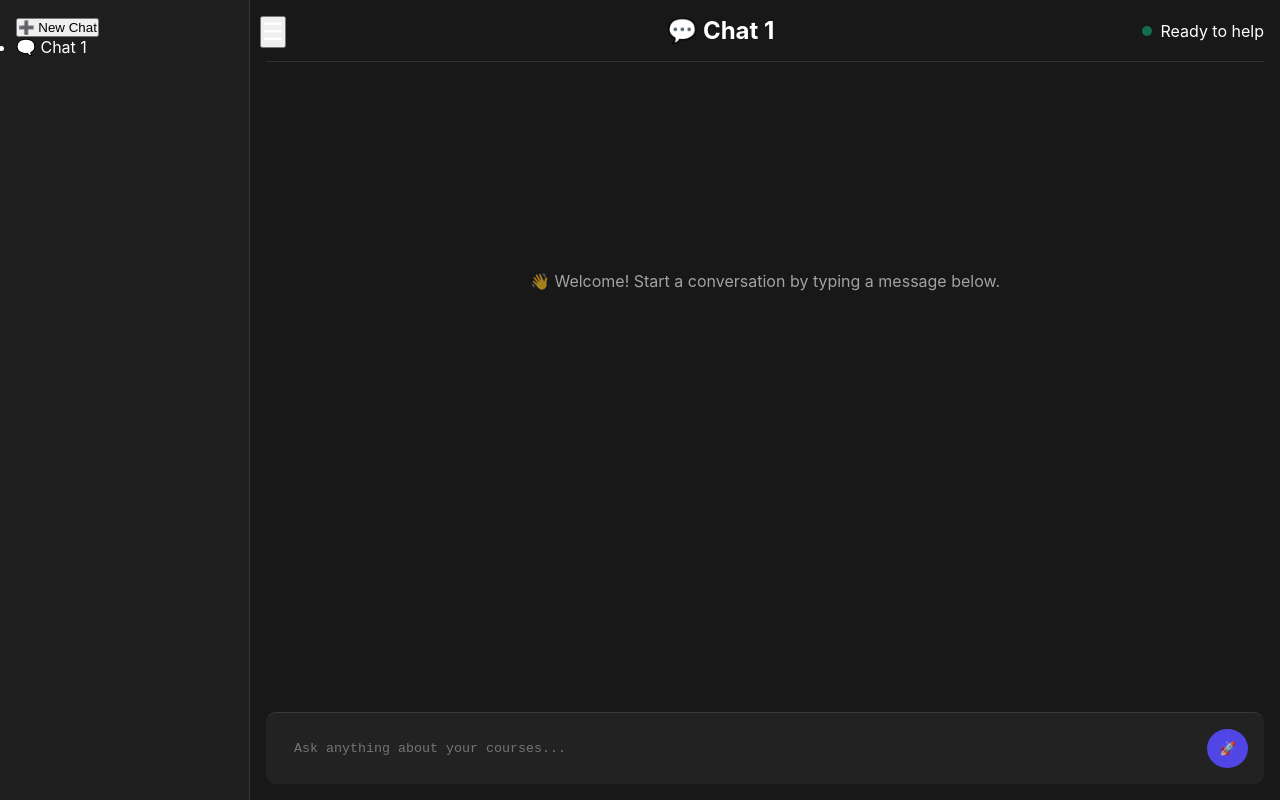
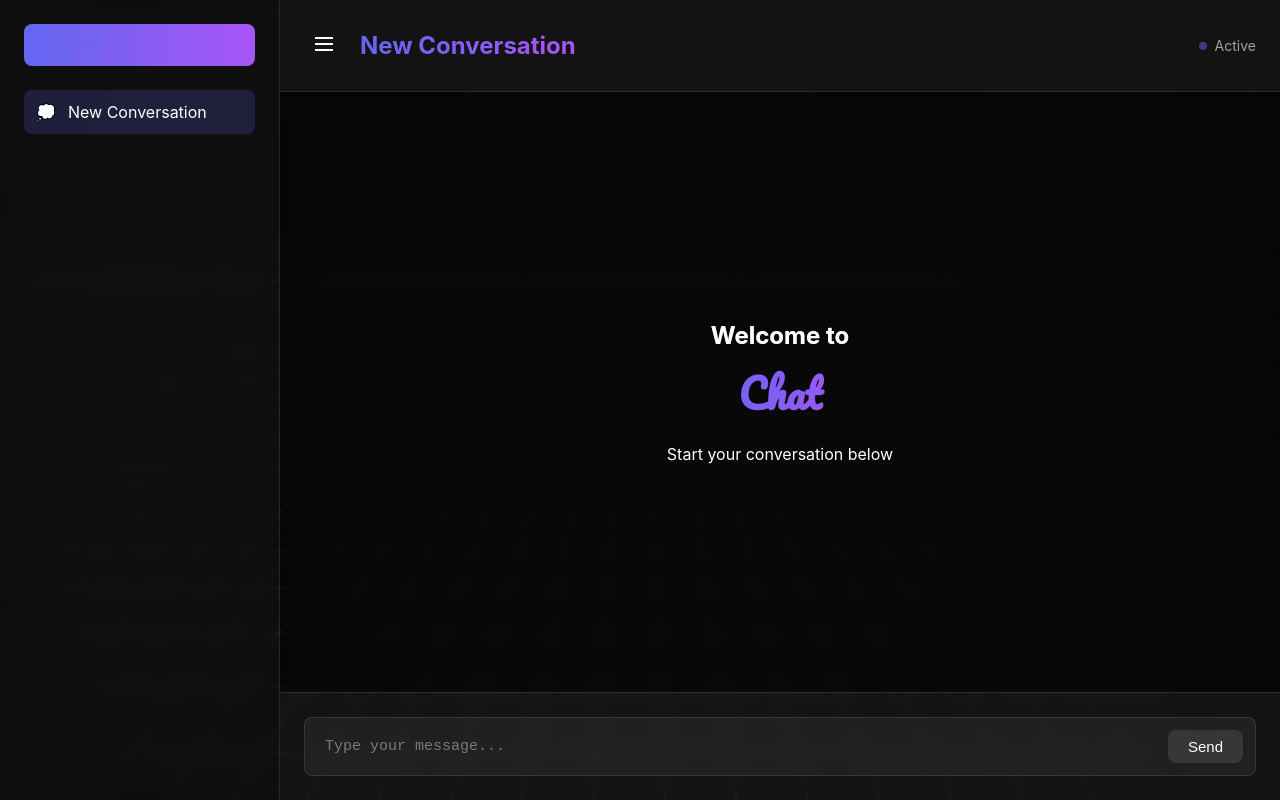
Before and after one commit to azeebneuron/soft-engg-project-jan-2025-se-Jan-31, a Vue app in the folder vue-project/: page /chatbot in a window 1280 px wide. Built offline with nearby package versions, Linux system fonts and the light colour scheme.

Commit message:
Added new theme for the chatinterface

```diff
--- a/vue-project/package.json
+++ b/vue-project/package.json
@@ -16,6 +16,7 @@
   },
   "devDependencies": {
     "@eslint/js": "^9.18.0",
+    "@mdi/js": "^7.4.47",
     "@vitejs/plugin-vue": "^5.2.1",
     "@vue/eslint-config-prettier": "^10.1.0",
     "eslint": "^9.18.0",
--- a/vue-project/src/views/ChatInterface.vue
+++ b/vue-project/src/views/ChatInterface.vue
@@ -1,56 +1,73 @@
 <template>
-  <div class="chat-app">
-    <!-- Sidebar for Conversation History -->
+  <div :class="isDarkMode ? 'dark-mode' : 'light-mode'" class="chat-app">
+    <div class="grid-background"></div>
+    <div class="grid-fade"></div>
+
+    <!-- Refined Sidebar -->
     <div class="sidebar" :class="{ hidden: isSidebarHidden }">
-      <button class="new-chat-button" @click="startNewChat">➕ New Chat</button>
-      <transition name="slide">
-        <ul v-show="!isSidebarHidden">
-          <li v-for="(conversation, index) in conversationHistory" :key="index" @click="loadConversation(conversation)">
-            🗨️ {{ conversation.title }}
-          </li>
-        </ul>
-      </transition>
+      <button class="new-chat-button" @click="startNewChat">
+        <span class="gradient-text">New Conversation</span>
+      </button>
+
+      <div class="conversation-list">
+        <div v-for="(conversation, index) in conversationHistory"
+             :key="index"
+             @click="loadConversation(conversation)"
+             :class="['conversation-item', { active: currentConversation.id === conversation.id }]">
+          <span class="conversation-icon">💭</span>
+          <span class="conversation-title">{{ conversation.title }}</span>
         </div>
-    <button class="sidebar-toggle" @click="toggleSidebar">☰</button>
-
-    <!-- Chat Interface -->
-    <div class="chat-interface" :class="{ expanded: isSidebarHidden }">
-      <div class="chat-container">
-        <!-- Chat Header -->
-        <div class="chat-header">
-          <button class="sidebar-toggle-inline" @click="toggleSidebar">☰</button>
-          <h2>💬 {{ currentConversation.title }}</h2>
-          <div class="chat-status">
-            <span class="status-indicator"></span>
-            Ready to help
       </div>
     </div>
 
-        <!-- Chat Messages -->
+    <!-- Main Chat Area -->
+    <div class="chat-interface" :class="{ expanded: isSidebarHidden }">
+      <!-- Refined Header -->
+      <div class="chat-header">
+        <button class="sidebar-toggle" @click="toggleSidebar">
+          <svg width="24" height="24" viewBox="0 0 24 24" fill="none" stroke="currentColor" stroke-width="2">
+            <path d="M3 12h18M3 6h18M3 18h18"/>
+          </svg>
+        </button>
+        <h2 class="gradient-text">{{ currentConversation.title }}</h2>
+        <div class="chat-status">
+          <span class="status-indicator"></span>
+          Active
+        </div>
+      </div>
+
+      <!-- Messages Area -->
       <div class="chat-messages" ref="messageContainer">
-          <div v-if="currentConversation.messages.length === 0" class="welcome-text">
-            👋 Welcome! Start a conversation by typing a message below.
+        <div v-if="currentConversation.messages.length === 0" class="welcome-message">
+          <h2>
+            <span class="title-regular">Welcome to</span>
+            <span class="title-fancy">Chat</span>
+          </h2>
+          <p>Start your conversation below</p>
         </div>
-          <div v-for="message in currentConversation.messages" :key="message.id"
+
+        <div v-for="message in currentConversation.messages"
+             :key="message.id"
              :class="['message', message.type]">
           <div class="message-content">
             <div class="message-text">{{ message.text }}</div>
-              <div class="message-time">⏳ {{ message.timestamp }}</div>
+            <div class="message-time">{{ message.timestamp }}</div>
           </div>
         </div>
       </div>
 
       <!-- Input Area -->
-        <div class="chat-input" :class="{ expanded: isSidebarHidden }">
+      <div class="chat-input-container">
+        <div class="chat-input-wrapper">
           <textarea
             v-model="newMessage"
             @keyup.enter.prevent="sendMessage"
-            placeholder="Ask anything about your courses..."
+            placeholder="Type your message..."
             rows="1"
             ref="messageInput"
           ></textarea>
-          <button @click="sendMessage" class="send-button">
-            🚀
+          <button @click="sendMessage" class="send-button" :disabled="!newMessage.trim()">
+            Send
           </button>
         </div>
       </div>
@@ -63,10 +80,11 @@ export default {
   name: 'ChatInterface',
   data() {
     return {
+      isDarkMode: true,
       messages: [],
       newMessage: '',
-      conversationHistory: [{ id: 1, title: 'Chat 1', messages: [] }],
-      currentConversation: { id: 1, title: 'Chat 1', messages: [] },
+      conversationHistory: [{ id: 1, title: 'New Conversation', messages: [] }],
+      currentConversation: { id: 1, title: 'New Conversation', messages: [] },
       isSidebarHidden: false
     };
   },
@@ -78,7 +96,7 @@ export default {
         id: Date.now(),
         type: 'user',
         text: this.newMessage,
-        timestamp: new Date().toLocaleTimeString()
+        timestamp: new Date().toLocaleTimeString([], { hour: '2-digit', minute: '2-digit' })
       });
 
       setTimeout(() => {
@@ -86,7 +104,7 @@ export default {
           id: Date.now(),
           type: 'ai',
           text: 'I understand your question. Let me help you with that...',
-          timestamp: new Date().toLocaleTimeString()
+          timestamp: new Date().toLocaleTimeString([], { hour: '2-digit', minute: '2-digit' })
         });
       }, 1000);
 
@@ -104,7 +122,11 @@ export default {
     },
     startNewChat() {
       const newChatId = this.conversationHistory.length + 1;
-      const newChat = { id: newChatId, title: `Chat ${newChatId}`, messages: [] };
+      const newChat = {
+        id: newChatId,
+        title: `New Conversation ${newChatId}`,
+        messages: []
+      };
       this.conversationHistory.push(newChat);
       this.currentConversation = newChat;
     },
@@ -117,20 +139,53 @@ export default {
 
 <style scoped>
 .chat-app {
+  min-height: 100vh;
   display: flex;
-  height: 100vh;
-  background: #121212;
+  background: #030303;
   color: white;
-  font-family: 'Inter', sans-serif;
+  font-family: -apple-system, BlinkMacSystemFont, 'Segoe UI', Roboto, sans-serif;
+  position: relative;
+  overflow: hidden;
+}
+
+.grid-background {
+  position: fixed;
+  top: -50%;
+  left: -50%;
+  right: -50%;
+  bottom: -50%;
+  width: 200%;
+  height: 200%;
+  background-image:
+    linear-gradient(rgba(255, 255, 255, 0.1) 1px, transparent 1px),
+    linear-gradient(90deg, rgba(255, 255, 255, 0.1) 1px, transparent 1px);
+  background-size: 30px 30px;
+  transform: perspective(500px) rotateX(60deg);
+  animation: grid-move 20s linear infinite;
+  z-index: 1;
+}
+
+.grid-fade {
+  position: fixed;
+  inset: 0;
+  background: radial-gradient(
+    circle at center,
+    transparent 0%,
+    rgba(3, 3, 3, 0.5) 70%,
+    rgba(3, 3, 3, 0.95) 100%
+  );
+  z-index: 2;
 }
 
 .sidebar {
-  width: 250px;
-  background: #1e1e1e;
-  padding: 1rem;
-  overflow-y: auto;
+  width: 280px;
+  background: rgba(255, 255, 255, 0.05);
+  backdrop-filter: blur(10px);
   border-right: 1px solid rgba(255, 255, 255, 0.1);
-  transition: width 0.3s ease;
+  padding: 1.5rem;
+  transition: all 0.3s ease;
+  position: relative;
+  z-index: 10;
 }
 
 .sidebar.hidden {
@@ -139,85 +194,196 @@ export default {
   overflow: hidden;
 }
 
-.sidebar-toggle {
-  position: absolute;
-  top: 1rem;
-  left: 260px;
-  font-size: 1.5rem;
+.new-chat-button {
+  width: 100%;
+  padding: 0.75rem 1.5rem;
+  background: linear-gradient(to right, rgb(99, 102, 241), rgb(168, 85, 247));
+  border: none;
+  border-radius: 0.5rem;
+  color: white;
+  font-size: 1rem;
   cursor: pointer;
-  color: white;
-  transition: left 0.3s ease;
+  transition: opacity 0.2s ease;
+  margin-bottom: 1.5rem;
 }
 
-.sidebar-toggle-inline {
-  font-size: 1.2rem;
-  cursor: pointer;
-  background: none;
-  border: none;
-  color: white;
-  margin-right: 1rem;
+.new-chat-button:hover {
+  opacity: 0.9;
 }
 
-.sidebar.hidden + .sidebar-toggle {
-  left: 10px;
+.conversation-list {
+  display: flex;
+  flex-direction: column;
+  gap: 0.5rem;
+}
+
+.conversation-item {
+  display: flex;
+  align-items: center;
+  gap: 0.75rem;
+  padding: 0.75rem;
+  border-radius: 0.5rem;
+  cursor: pointer;
+  transition: background-color 0.2s ease;
+  background: rgba(255, 255, 255, 0.05);
+}
+
+.conversation-item:hover {
+  background: rgba(255, 255, 255, 0.1);
+}
+
+.conversation-item.active {
+  background: rgba(99, 102, 241, 0.2);
 }
 
 .chat-interface {
-  flex-grow: 1;
+  flex: 1;
   display: flex;
   flex-direction: column;
-  padding: 1rem;
-  background: #181818;
-  transition: margin-left 0.3s ease;
+  position: relative;
+  z-index: 10;
+  background: rgba(255, 255, 255, 0.02);
+  backdrop-filter: blur(10px);
 }
 
-.chat-interface.expanded {
-  margin-left: 0;
+.chat-header {
+  padding: 1.5rem;
+  border-bottom: 1px solid rgba(255, 255, 255, 0.1);
+  display: flex;
+  align-items: center;
+  gap: 1rem;
+  background: rgba(255, 255, 255, 0.05);
 }
 
-.chat-input {
-  display: flex;
-  padding: 1rem;
-  background: #222222;
-  border-radius: 10px;
-  transition: width 0.3s ease;
-}
-
-.chat-input.expanded {
-  width: 100%;
-}
-
-.welcome-text {
-  text-align: center;
-  font-size: 1rem;
-  color: rgba(255, 255, 255, 0.6);
-  margin-top: 20%;
-}
-.chat-container {
-    display: flex;
-    flex-direction: column;
-    height: 100%;
-  }
-  .chat-header {
-      padding-bottom: 1rem;
-      border-bottom: 1px solid rgba(255, 255, 255, 0.1);
-      display: flex;
-      justify-content: space-between;
-      align-items: center;
+.gradient-text {
+  background: linear-gradient(to right, rgb(99, 102, 241), rgb(168, 85, 247));
+  -webkit-background-clip: text;
+  color: transparent;
 }
 
 .chat-status {
+  margin-left: auto;
   display: flex;
   align-items: center;
+  gap: 0.5rem;
+  font-size: 0.875rem;
+  color: rgba(255, 255, 255, 0.6);
 }
 
 .status-indicator {
-      width: 10px;
-      height: 10px;
+  width: 8px;
+  height: 8px;
   border-radius: 50%;
-      background: #10B981;
-      margin-right: 0.5rem;
-      animation: pulse 1.5s infinite;
+  background: rgb(99, 102, 241);
+  animation: pulse 2s ease-in-out infinite;
+}
+
+.chat-messages {
+  flex: 1;
+  overflow-y: auto;
+  padding: 2rem;
+  display: flex;
+  flex-direction: column;
+  gap: 1rem;
+}
+
+.welcome-message {
+  text-align: center;
+  margin: auto;
+}
+
+.title-regular {
+  display: block;
+  font-size: 1.5rem;
+  margin-bottom: 0.5rem;
+  color: rgba(255, 255, 255, 0.9);
+}
+
+.title-fancy {
+  font-family: 'Pacifico', cursive;
+  font-size: 2.5rem;
+  background: linear-gradient(to right, rgb(99, 102, 241), rgb(168, 85, 247));
+  -webkit-background-clip: text;
+  color: transparent;
+}
+
+.message {
+  max-width: 80%;
+  padding: 1rem;
+  border-radius: 1rem;
+  backdrop-filter: blur(10px);
+  transition: transform 0.2s ease, opacity 0.2s ease;
+}
+
+.message.user {
+  align-self: flex-end;
+  background: linear-gradient(to right, rgb(99, 102, 241), rgb(168, 85, 247));
+  color: white;
+}
+
+.message.ai {
+  align-self: flex-start;
+  background: rgba(255, 255, 255, 0.05);
+  border: 1px solid rgba(255, 255, 255, 0.1);
+}
+
+.message-time {
+  font-size: 0.75rem;
+  margin-top: 0.5rem;
+  opacity: 0.6;
+}
+
+.chat-input-container {
+  padding: 1.5rem;
+  background: rgba(255, 255, 255, 0.05);
+  border-top: 1px solid rgba(255, 255, 255, 0.1);
+}
+
+.chat-input-wrapper {
+  display: flex;
+  gap: 1rem;
+  background: rgba(255, 255, 255, 0.05);
+  padding: 0.75rem;
+  border-radius: 0.5rem;
+  border: 1px solid rgba(255, 255, 255, 0.1);
+}
+
+textarea {
+  flex: 1;
+  background: transparent;
+  border: none;
+  color: white;
+  font-size: 0.9375rem;
+  resize: none;
+  padding: 0.5rem;
+}
+
+textarea::placeholder {
+  color: rgba(255, 255, 255, 0.4);
+}
+
+textarea:focus {
+  outline: none;
+}
+
+.send-button {
+  padding: 0.5rem 1.25rem;
+  background: linear-gradient(to right, rgb(99, 102, 241), rgb(168, 85, 247));
+  border: none;
+  border-radius: 0.5rem;
+  color: white;
+  font-size: 0.9375rem;
+  cursor: pointer;
+  transition: opacity 0.2s ease;
+}
+
+.send-button:hover {
+  opacity: 0.9;
+}
+
+.send-button:disabled {
+  background: rgba(255, 255, 255, 0.1);
+  cursor: not-allowed;
 }
 
 @keyframes pulse {
@@ -226,66 +392,34 @@ export default {
   100% { opacity: 1; }
 }
 
-    .chat-messages {
-      flex-grow: 1;
-      overflow-y: auto;
-      padding: 1rem;
-      display: flex;
-      flex-direction: column;
-      gap: 1rem;
-      scroll-behavior: smooth;
+@keyframes grid-move {
+  0% { transform: perspective(500px) rotateX(60deg) translateY(0); }
+  100% { transform: perspective(500px) rotateX(60deg) translateY(30px); }
 }
 
-    .message {
-      max-width: 75%;
-      padding: 0.85rem;
-      border-radius: 1rem;
-      font-size: 1rem;
-      transition: opacity 0.3s ease-in;
+.sidebar-toggle {
+  background: transparent;
+  border: none;
+  color: white;
+  cursor: pointer;
+  padding: 0.5rem;
+  border-radius: 0.5rem;
+  transition: background-color 0.2s ease;
 }
 
-    .message.user {
-      align-self: flex-end;
-      background: #4f46e5;
-      color: white;
+.sidebar-toggle:hover {
+  background: rgba(255, 255, 255, 0.1);
 }
 
-    .message.ai {
-      align-self: flex-start;
-      background: rgba(255, 255, 255, 0.1);
-      color: white;
+@media (max-width: 768px) {
+  .sidebar {
+    position: absolute;
+    height: 100%;
+    background: rgba(0, 0, 0, 0.95);
   }
 
-    .chat-input {
-      display: flex;
-      padding: 1rem;
-      border-top: 1px solid rgba(255, 255, 255, 0.1);
+  .chat-interface {
+    width: 100%;
   }
-
-    textarea {
-      flex-grow: 1;
-      background: transparent;
-      border: none;
-      padding: 0.75rem;
-      color: inherit;
-      resize: none;
 }
-
-    .send-button {
-      background: #4f46e5;
-      border: none;
-      border-radius: 50%;
-      padding: 0.75rem;
-      color: white;
-      cursor: pointer;
-      display: flex;
-      align-items: center;
-      justify-content: center;
-      transition: transform 0.2s ease-in-out;
-    }
-
-    .send-button:hover {
-      transform: scale(1.1);
-    }
-
 </style>
--- a/vue-project/src/views/Test.vue
+++ b/vue-project/src/views/Test.vue
@@ -1,21 +1,24 @@
 <template>
     <div class="chat-app">
       <!-- Sidebar for Conversation History -->
-      <div class="sidebar">
-        <h3>Conversations</h3>
+      <div class="sidebar" :class="{ hidden: isSidebarHidden }">
         <button class="new-chat-button" @click="startNewChat">➕ New Chat</button>
-        <ul>
+        <transition name="slide">
+          <ul v-show="!isSidebarHidden">
             <li v-for="(conversation, index) in conversationHistory" :key="index" @click="loadConversation(conversation)">
               🗨️ {{ conversation.title }}
             </li>
           </ul>
+        </transition>
       </div>
+      <button class="sidebar-toggle" @click="toggleSidebar">☰</button>
 
       <!-- Chat Interface -->
-      <div class="chat-interface" :class="isDarkMode ? 'dark-mode' : 'light-mode'">
+      <div class="chat-interface" :class="{ expanded: isSidebarHidden }">
         <div class="chat-container">
           <!-- Chat Header -->
           <div class="chat-header">
+            <button class="sidebar-toggle-inline" @click="toggleSidebar">☰</button>
             <h2>💬 {{ currentConversation.title }}</h2>
             <div class="chat-status">
               <span class="status-indicator"></span>
@@ -25,16 +28,20 @@
 
           <!-- Chat Messages -->
           <div class="chat-messages" ref="messageContainer">
+            <div v-if="currentConversation.messages.length === 0" class="welcome-text">
+              👋 Welcome! Start a conversation by typing a message below.
+            </div>
             <div v-for="message in currentConversation.messages" :key="message.id"
                  :class="['message', message.type]">
               <div class="message-content">
                 <div class="message-text">{{ message.text }}</div>
+                <div class="message-time">⏳ {{ message.timestamp }}</div>
               </div>
             </div>
           </div>
 
           <!-- Input Area -->
-          <div class="chat-input">
+          <div class="chat-input" :class="{ expanded: isSidebarHidden }">
             <textarea
               v-model="newMessage"
               @keyup.enter.prevent="sendMessage"
@@ -60,7 +67,7 @@
         newMessage: '',
         conversationHistory: [{ id: 1, title: 'Chat 1', messages: [] }],
         currentConversation: { id: 1, title: 'Chat 1', messages: [] },
-        isDarkMode: true
+        isSidebarHidden: false
       };
     },
     methods: {
@@ -100,6 +107,9 @@
         const newChat = { id: newChatId, title: `Chat ${newChatId}`, messages: [] };
         this.conversationHistory.push(newChat);
         this.currentConversation = newChat;
+      },
+      toggleSidebar() {
+        this.isSidebarHidden = !this.isSidebarHidden;
       }
     }
   };
@@ -115,60 +125,74 @@
   }
 
   .sidebar {
-    width: 280px;
+    width: 250px;
     background: #1e1e1e;
     padding: 1rem;
     overflow-y: auto;
     border-right: 1px solid rgba(255, 255, 255, 0.1);
+    transition: width 0.3s ease;
   }
 
-  .sidebar h3 {
-    margin-bottom: 1rem;
-    font-weight: 600;
+  .sidebar.hidden {
+    width: 0;
+    padding: 0;
+    overflow: hidden;
   }
 
-  .new-chat-button {
-    width: 100%;
-    padding: 0.75rem;
-    margin-bottom: 1rem;
-    background: #4f46e5;
-    border: none;
-    border-radius: 0.5rem;
+  .sidebar-toggle {
+    position: absolute;
+    top: 1rem;
+    left: 260px;
+    font-size: 1.5rem;
+    cursor: pointer;
     color: white;
-    font-size: 1rem;
-    cursor: pointer;
-    transition: background 0.3s ease;
+    transition: left 0.3s ease;
   }
 
-  .new-chat-button:hover {
-    background: #3b3bbf;
+  .sidebar-toggle-inline {
+    font-size: 1.2rem;
+    cursor: pointer;
+    background: none;
+    border: none;
+    color: white;
+    margin-right: 1rem;
   }
 
-  .sidebar ul {
-    list-style: none;
-    padding: 0;
-  }
-
-  .sidebar ul li {
-    padding: 0.75rem;
-    cursor: pointer;
-    border-radius: 0.5rem;
-    transition: background 0.3s ease, transform 0.2s ease;
-  }
-
-  .sidebar ul li:hover {
-    background: rgba(255, 255, 255, 0.1);
-    transform: translateX(5px);
+  .sidebar.hidden + .sidebar-toggle {
+    left: 10px;
   }
 
   .chat-interface {
     flex-grow: 1;
     display: flex;
     flex-direction: column;
-    border-left: 1px solid rgba(255, 255, 255, 0.1);
     padding: 1rem;
+    background: #181818;
+    transition: margin-left 0.3s ease;
   }
 
+  .chat-interface.expanded {
+    margin-left: 0;
+  }
+
+  .chat-input {
+    display: flex;
+    padding: 1rem;
+    background: #222222;
+    border-radius: 10px;
+    transition: width 0.3s ease;
+  }
+
+  .chat-input.expanded {
+    width: 100%;
+  }
+
+  .welcome-text {
+    text-align: center;
+    font-size: 1rem;
+    color: rgba(255, 255, 255, 0.6);
+    margin-top: 20%;
+  }
   .chat-container {
       display: flex;
       flex-direction: column;
@@ -263,4 +287,5 @@
       .send-button:hover {
         transform: scale(1.1);
       }
+
   </style>
```
Also changed, not shown: 1 other file (tests, documents, lock files or other folders). Lines whose indentation alone changed are shown as unchanged.
